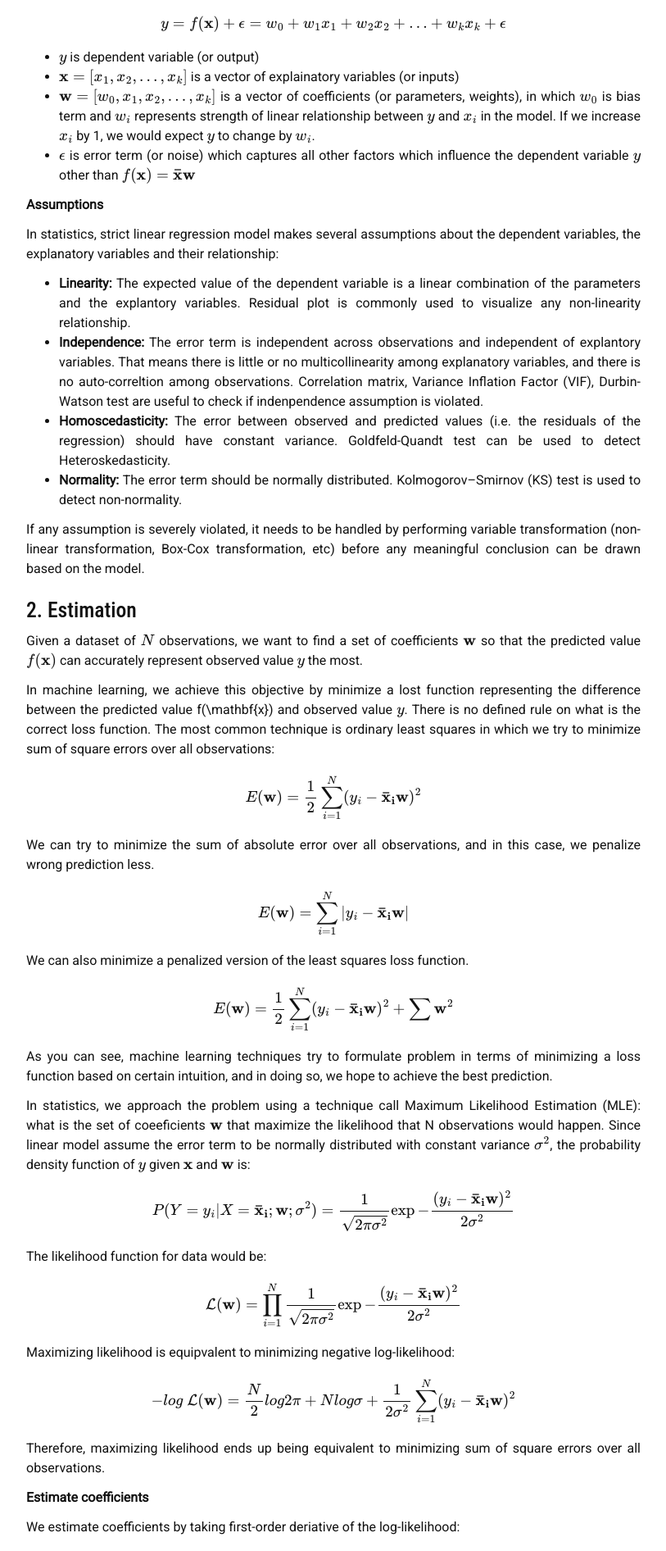
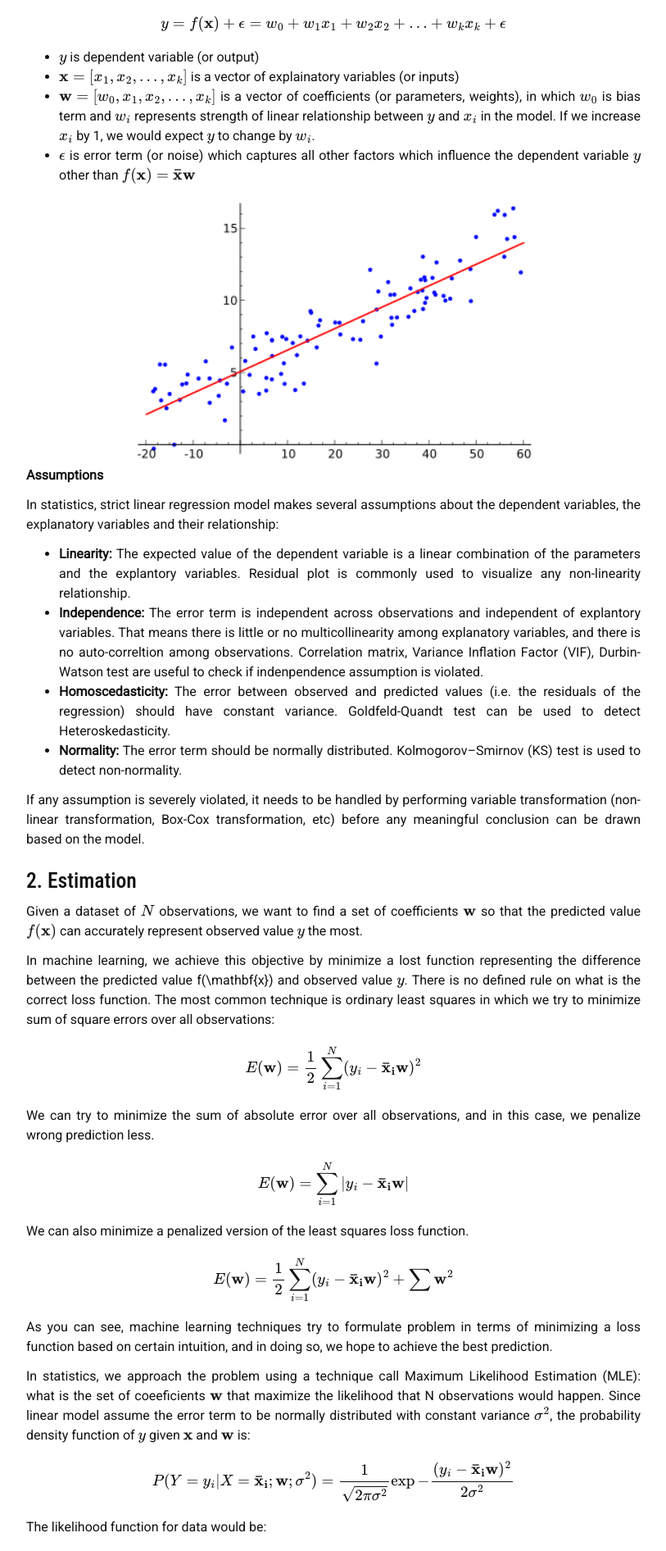
Before and after one commit to liambll/blog-archive, a Jekyll site: the page built from _posts/2017-06-29-linear-regression.markdown, in a window 1280 px wide. Shown: the part 648-2540 px from the top of the page at 82% size, without its empty margins (233-1046 px from the left). Built offline with Jekyll 4.4.1, drawn with Linux system fonts in a browser that asks for light colours; nearby versions of some CDN libraries; formulas are drawn with MathJax 3; comment, search, counter and statistics services are not loaded.

Commit message:
Update 2017-06-29-linear-regression.markdown

```diff
--- a/_posts/2017-06-29-linear-regression.markdown
+++ b/_posts/2017-06-29-linear-regression.markdown
@@ -29,6 +29,11 @@ y = f(\mathbf{x}) + \epsilon = w_0 + w_1 x_1 + w_2 x_2 + ... + w_k x_k + \epsilo
 * \\(\mathbf{x} = [x_1, x_2, ..., x_k] \\) is a vector of explainatory variables (or inputs)
 * \\(\mathbf{w} = [w_0, x_1, x_2, ..., x_k] \\) is a vector of coefficients (or parameters, weights), in which \\(w_0\\) is bias term and \\(w_i\\) represents strength of linear relationship between \\(y\\) and \\(x_i\\) in the model. If we increase \\(x_i\\) by 1, we would expect \\(y\\) to change by \\(w_i\\).
 * \\(\epsilon\\) is error term (or noise) which captures all other factors which influence the dependent variable \\(y\\) other than \\(f(\mathbf{x}) = \mathbf{\bar{x}}\mathbf{w}\\)
+<div class="imgcap">
+<div >
+    <img src="/blog/assets/linear-regression/linear-regression.png" width = "500">
+</div>
+</div>
 
 __Assumptions__
 
```
